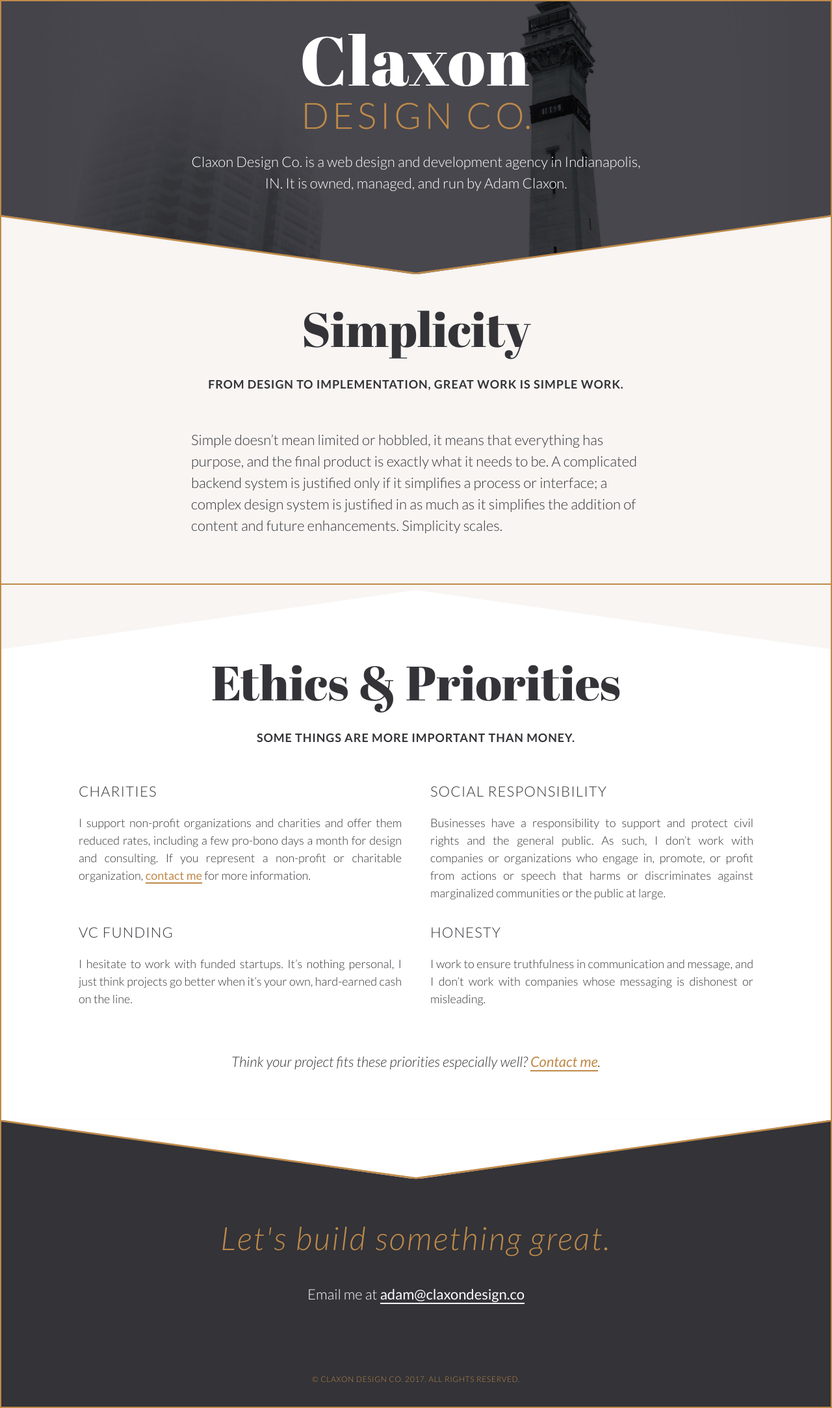
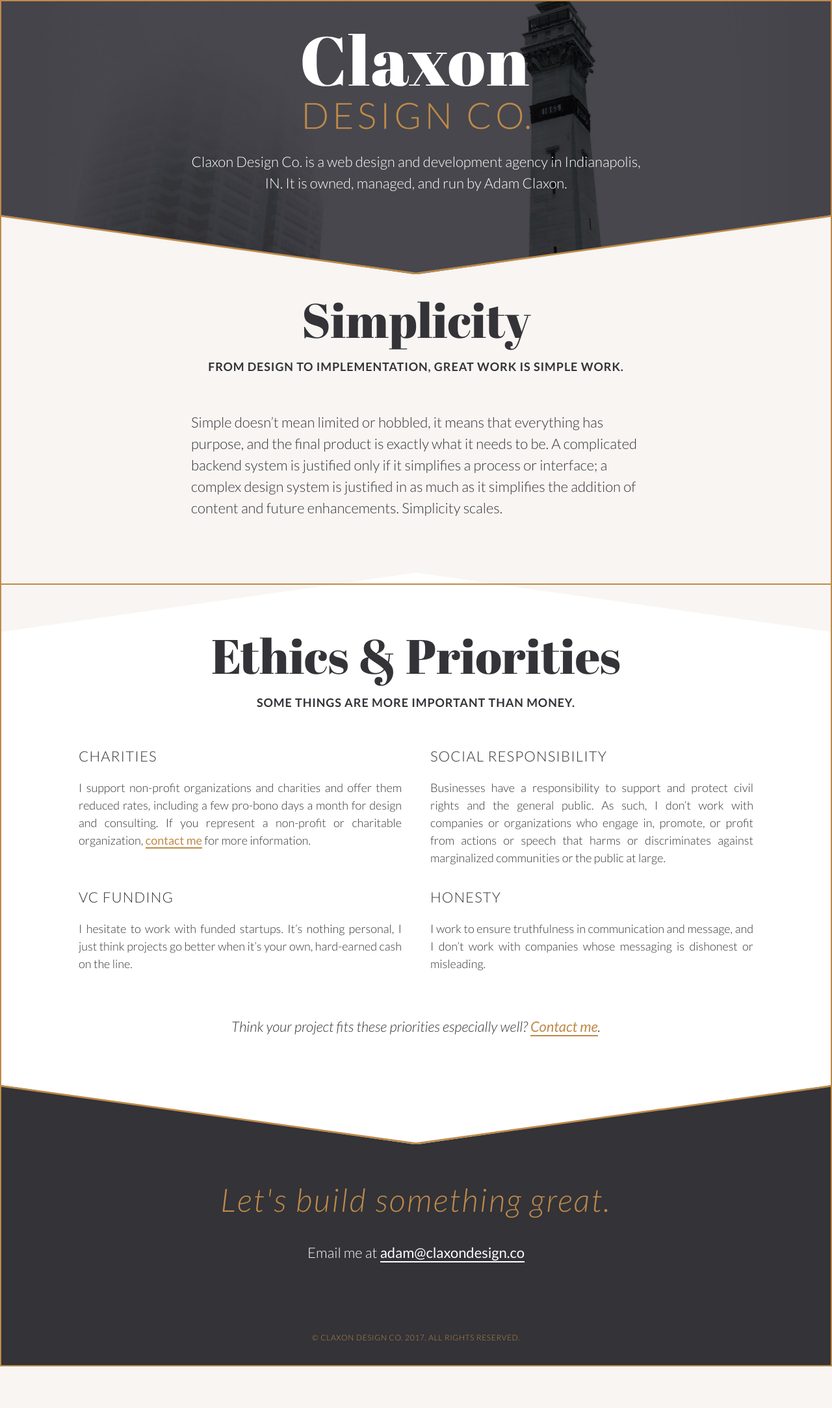
Before and after one commit to claxondesignco/claxondesignco.github.io, a Jekyll site: the page built from index.html, in a window 1280 px wide. Shown: the whole page at 65% size. Built offline with Jekyll 4.4.1, drawn with Linux system fonts in a browser that asks for light colours; after the commit the page ends 2103 px from its top, so only the background shows below that.

Commit message:
Better headline leading.

```diff
--- a/_sass/_base.sass
+++ b/_sass/_base.sass
@@ -48,6 +48,7 @@ h1,
 h2,
   font-family: 'Abril Fatface', cursive
   font-weight: 400
+  line-height: 1em
   -webkit-font-smoothing: antialiased
 
 h2
```
